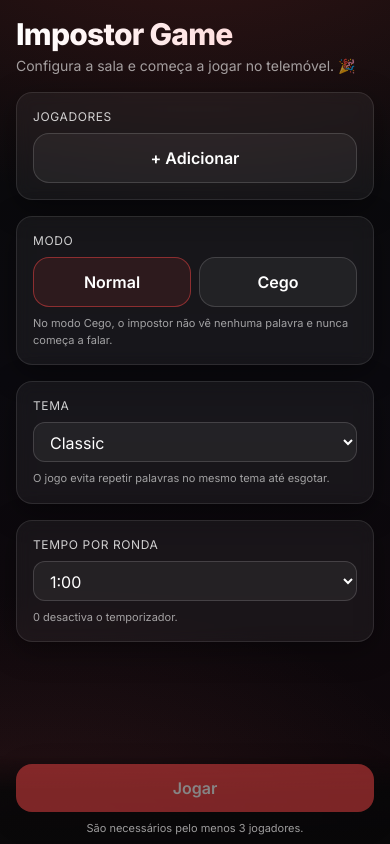
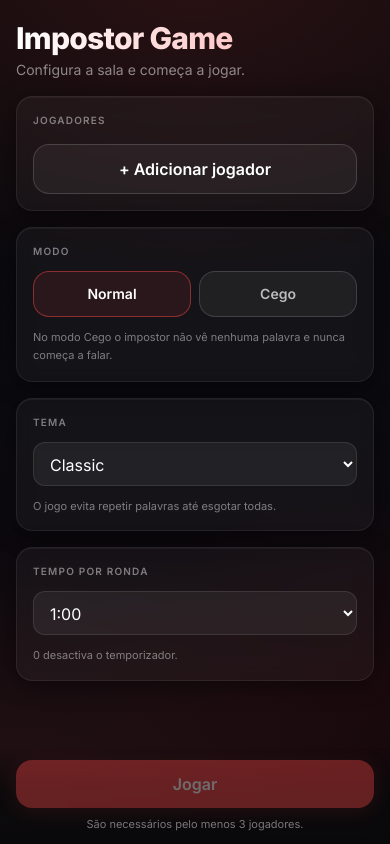
Before and after one commit to pedromgsantos/impostor-game, a React (Vite) app: page / in a window 390 px wide. Built offline with nearby package versions, Linux system fonts and the light colour scheme.

Commit message:
organization + error fixing

```diff
--- a/src/App.tsx
+++ b/src/App.tsx
@@ -1,19 +1,47 @@
-import { useGameStore } from "./store/game"; // troca para "@/store/game" se usares alias
+import { useRef } from "react";
+import { AnimatePresence, motion } from "framer-motion";
+import { useGameStore } from "./store/game";
 import Setup from "./views/Setup";
 import Assign from "./views/Assign";
 import Round from "./views/Round";
 import Vote from "./views/Vote";
 import Result from "./views/Result";
 
+const PHASE_ORDER = ["setup", "assign", "round", "vote", "result"] as const;
+
+const variants = {
+  initial: (dir: number) => ({ opacity: 0, x: dir * 28, scale: 0.99 }),
+  animate: { opacity: 1, x: 0, scale: 1 },
+  exit:    (dir: number) => ({ opacity: 0, x: dir * -18, scale: 0.99 }),
+};
+
 export default function App() {
-  const phase = useGameStore((s) => s.ui.phase);
+  const phase   = useGameStore((s) => s.ui.phase);
+  const prevRef = useRef(phase);
+
+  const prevIdx  = PHASE_ORDER.indexOf(prevRef.current);
+  const phaseIdx = PHASE_ORDER.indexOf(phase);
+  const dir      = phaseIdx >= prevIdx ? 1 : -1;
+  prevRef.current = phase;
+
   return (
-    <>
-      {phase === "setup"  && <Setup />}
-      {phase === "assign" && <Assign />}
-      {phase === "round"  && <Round />}
-      {phase === "vote"   && <Vote />}
-      {phase === "result" && <Result />}
-    </>
+    <AnimatePresence mode="wait" custom={dir}>
+      <motion.div
+        key={phase}
+        custom={dir}
+        variants={variants}
+        initial="initial"
+        animate="animate"
+        exit="exit"
+        transition={{ duration: 0.22, ease: [0.25, 0.46, 0.45, 0.94] }}
+        style={{ minHeight: "100%" }}
+      >
+        {phase === "setup"  && <Setup />}
+        {phase === "assign" && <Assign />}
+        {phase === "round"  && <Round />}
+        {phase === "vote"   && <Vote />}
+        {phase === "result" && <Result />}
+      </motion.div>
+    </AnimatePresence>
   );
 }
--- a/src/index.css
+++ b/src/index.css
@@ -9,13 +9,14 @@
 @layer base {
   :root { color-scheme: dark; }
   html, body, #root { height: 100%; }
+  * { -webkit-tap-highlight-color: transparent; }
   body {
     @apply text-white antialiased;
-    /* fundo escuro com glow avermelhado discreto */
     background:
-      radial-gradient(900px 480px at 50% -10%, rgba(239,68,68,.18), transparent 60%),
-      radial-gradient(700px 420px at 10% 100%, rgba(248,113,113,.10), transparent 60%),
-      linear-gradient(180deg, #0a0a0b 0%, #0b0a0f 45%, #10070a 100%);
+      radial-gradient(800px 500px at 50% -5%,  rgba(239,68,68,.15), transparent 65%),
+      radial-gradient(600px 400px at 5%  95%,  rgba(248,113,113,.09), transparent 65%),
+      radial-gradient(500px 300px at 95% 80%,  rgba(185,28,28,.07),  transparent 60%),
+      linear-gradient(180deg, #09090b 0%, #0b0a0f 50%, #10070a 100%);
   }
 }
 
@@ -28,7 +29,6 @@
 
 /* ============ TOKENS DE UI ============ */
 @layer components {
-  /* container base para cada ecrã */
   .app-container {
     @apply min-h-screen flex flex-col;
     padding-top: env(safe-area-inset-top);
@@ -37,54 +37,85 @@
     padding-right: env(safe-area-inset-right);
   }
 
-  /* wrapper responsivo centrado para conteúdo principal (mobile-first) */
   .screen {
     @apply w-full px-4;
-    max-width: 420px;        /* ótimo para telemóvel */
+    max-width: 440px;
     margin-left: auto;
     margin-right: auto;
   }
 
   .app-title {
     @apply text-3xl sm:text-4xl font-extrabold tracking-tight;
-    background: linear-gradient(90deg, #fff 0%, #fecaca 100%);
+    background: linear-gradient(90deg, #fff 0%, #fca5a5 100%);
     -webkit-background-clip: text;
     background-clip: text;
     color: transparent;
   }
 
   .card {
-    @apply rounded-2xl border border-white/10 bg-white/5 backdrop-blur shadow-[0_8px_30px_rgba(0,0,0,.35)];
+    @apply rounded-2xl border border-white/[0.07] bg-white/[0.04] backdrop-blur-sm;
+    box-shadow: 0 4px 24px rgba(0,0,0,.45), inset 0 1px 0 rgba(255,255,255,.05);
   }
 
   /* Botões base */
   .btn, .btn-primary, .btn-secondary, .btn-ghost {
-    @apply inline-flex items-center justify-center rounded-2xl px-4 py-3 font-semibold transition active:scale-[0.99];
+    @apply inline-flex items-center justify-center rounded-2xl px-4 py-3 font-semibold;
+    transition: background-color 0.15s ease, transform 0.1s ease, box-shadow 0.15s ease, opacity 0.15s ease;
   }
-  .btn-primary { @apply bg-brand hover:bg-brand-600 text-white shadow-[0_8px_30px_rgba(0,0,0,.35)] disabled:opacity-50 disabled:cursor-not-allowed; }
-  .btn-secondary { @apply border border-white/15 bg-white/5 hover:bg-white/10 text-white; }
+  .btn:active:not(:disabled), .btn-primary:active:not(:disabled),
+  .btn-secondary:active:not(:disabled), .btn-ghost:active:not(:disabled) {
+    transform: scale(0.97);
+  }
+
+  .btn-primary {
+    @apply bg-brand text-white disabled:opacity-40 disabled:cursor-not-allowed;
+    box-shadow: 0 4px 20px rgba(239,68,68,.30), 0 2px 8px rgba(0,0,0,.30);
+  }
+  .btn-primary:hover:not(:disabled) {
+    @apply bg-brand-600;
+    box-shadow: 0 6px 28px rgba(239,68,68,.45), 0 2px 10px rgba(0,0,0,.35);
+  }
+
+  .btn-secondary {
+    @apply border border-white/15 bg-white/5 hover:bg-white/10 text-white;
+  }
   .btn-ghost { @apply text-white/80 hover:text-white hover:bg-white/5; }
 
   .input, .select {
-    @apply w-full rounded-xl border border-white/15 bg-white/5 px-3 py-2 text-white placeholder-white/40 outline-none focus:ring-2 focus:ring-brand/40;
+    @apply w-full rounded-xl border border-white/10 bg-white/[0.06] px-3 py-2.5 text-white placeholder-white/30 outline-none;
+    transition: border-color 0.15s ease, box-shadow 0.15s ease;
+  }
+  .input:focus, .select:focus {
+    @apply border-brand/40;
+    box-shadow: 0 0 0 3px rgba(239,68,68,.15);
   }
 
-  .icon-btn { @apply rounded-xl border border-white/15 bg-white/5 hover:bg-white/10 px-3 py-2; }
+  .icon-btn {
+    @apply rounded-xl border border-white/10 bg-white/5 hover:bg-white/10 px-3 py-2;
+    transition: background-color 0.15s ease;
+  }
 
-  .section-title { @apply text-xs tracking-wider uppercase opacity-80 mb-2; }
+  .section-title {
+    @apply text-[10px] font-semibold tracking-[0.12em] uppercase text-white/45 mb-3;
+  }
 
-  /* Barra fixa inferior centrada */
+  /* Barra fixa inferior */
   .bottom-bar {
     @apply fixed inset-x-0 bottom-0 z-40 flex justify-center;
-    background: linear-gradient(180deg, rgba(0,0,0,0) 0%, rgba(8,8,9,0.85) 40%, rgba(8,8,9,0.95) 100%);
-    backdrop-filter: blur(8px);
-    padding-top: 8px;
-    padding-bottom: calc(env(safe-area-inset-bottom) + 8px);
+    background: linear-gradient(180deg, rgba(0,0,0,0) 0%, rgba(9,9,11,0.88) 45%, rgba(9,9,11,0.97) 100%);
+    backdrop-filter: blur(12px);
+    padding-top: 12px;
+    padding-bottom: calc(env(safe-area-inset-bottom) + 12px);
   }
   .bottom-inner {
     @apply w-full;
-    max-width: 420px;
+    max-width: 440px;
     padding-left: 16px;
     padding-right: 16px;
   }
+
+  /* Badge de fase (header pill) */
+  .phase-badge {
+    @apply inline-flex items-center gap-2 rounded-full border border-white/10 bg-white/[0.06] px-3 py-1 text-xs;
+  }
 }
--- a/src/views/Round.tsx
+++ b/src/views/Round.tsx
@@ -3,14 +3,12 @@ import { useEffect, useMemo, useRef, useState } from "react";
 import { motion, AnimatePresence } from "framer-motion";
 import { useGameStore } from "@/store/game";
 
-// formata segundos em mm:ss
 function formatTime(total: number) {
   const m = Math.floor(total / 60).toString().padStart(2, "0");
   const s = Math.floor(total % 60).toString().padStart(2, "0");
   return `${m}:${s}`;
 }
 
-// ecrã da ronda (temporizador + botão para votar)
 export default function Round() {
   const toPhase        = useGameStore((s) => s.toPhase);
   const timerSetting   = useGameStore((s) => s.room.timerSec);
@@ -24,33 +22,25 @@ export default function Round() {
 
   const [seconds, setSeconds] = useState<number>(() => Math.max(0, timerSetting));
   const [running, setRunning] = useState<boolean>(timerSetting > 0);
-  const [ding, setDing] = useState(false);
+  const [ding, setDing]       = useState(false);
 
-  const intervalRef = useRef<number | null>(null);
-  const vibratedRef = useRef(false);
+  const intervalRef  = useRef<number | null>(null);
+  const vibratedRef  = useRef(false);
 
-  const hasTimer = seconds >= 0 && timerSetting > 0;
+  const hasTimer = timerSetting > 0;
+  const isLow    = hasTimer && seconds > 0 && seconds <= 10;
+  const isDone   = hasTimer && seconds === 0;
 
-  // vibração simples para feedback
   const vibrate = (ms = 20) => {
-    try {
-      navigator.vibrate?.(ms);
-    } catch {
-      // ignore
-    }
+    try { navigator.vibrate?.(ms); } catch { /* ignore */ }
   };
 
-  // guarda: se algo estiver errado com jogadores, volta ao setup
   useEffect(() => {
-    if (!players || players.length < 3) {
-      toPhase("setup");
-    }
+    if (!players || players.length < 3) toPhase("setup");
   }, [players, toPhase]);
 
-  // efeito principal do temporizador
   useEffect(() => {
     if (!hasTimer || !running) return;
-
     intervalRef.current = window.setInterval(() => {
       setSeconds((prev) => {
         if (prev <= 0) return 0;
@@ -59,19 +49,17 @@ export default function Round() {
           vibrate(40);
           vibratedRef.current = true;
           setDing(true);
-          window.setTimeout(() => setDing(false), 1500);
+          window.setTimeout(() => setDing(false), 2000);
         }
         return next;
       });
     }, 1000);
-
     return () => {
       if (intervalRef.current) window.clearInterval(intervalRef.current);
       intervalRef.current = null;
     };
   }, [running, hasTimer]);
 
-  // quando o valor de configuração muda, reinicia o temporizador
   useEffect(() => {
     setSeconds(Math.max(0, timerSetting));
     setRunning(timerSetting > 0);
@@ -81,22 +69,31 @@ export default function Round() {
 
   const timeStr = useMemo(() => formatTime(seconds), [seconds]);
 
+  const timerColor = isDone
+    ? "text-white/30"
+    : isLow
+    ? "text-rose-400"
+    : !running
+    ? "text-white/40"
+    : "text-white";
+
+  const timerGlow = isLow && running && !isDone
+    ? "drop-shadow-[0_0_20px_rgba(239,68,68,.55)]"
+    : "";
+
   return (
     <div className="app-container">
-      {/* cabeçalho da ronda */}
       <header className="screen pt-2 text-center px-4">
-        <p className="text-xs opacity-70">Fase</p>
+        <p className="text-xs text-white/50">Fase</p>
         <h1 className="text-xl font-semibold tracking-tight">Ronda</h1>
 
-        <div className="mt-2 inline-flex items-center gap-2 rounded-full border border-white/10 bg-white/5 px-3 py-1 text-xs">
-          <span className="opacity-75">Começa:</span>
+        <div className="phase-badge mt-2">
+          <span className="text-white/60">Começa:</span>
           <span className="font-semibold text-brand">{firstPlayerName}</span>
         </div>
       </header>
 
-      {/* corpo com nome, temporizador e controlos */}
       <main className="screen flex-1 px-4 pb-28 flex flex-col">
-        {/* nome em destaque no topo */}
         <motion.div
           initial={{ opacity: 0, y: -6 }}
           animate={{ opacity: 1, y: 0 }}
@@ -106,40 +103,42 @@ export default function Round() {
           <div className="font-extrabold tracking-tight text-[clamp(24px,8vw,48px)]">
             {firstPlayerName}
           </div>
+          <p className="mt-1 text-xs text-white/40">começa a falar</p>
         </motion.div>
 
-        {/* espaçador para empurrar o relógio para o meio */}
         <div className="flex-1" />
 
-        {/* temporizador centrado */}
+        {/* temporizador */}
         <div className="relative w-full select-none">
           <motion.div
             key={timeStr}
-            initial={{ scale: 0.985, opacity: 0.9 }}
-            animate={{ scale: 1, opacity: 1 }}
-            transition={{ type: "spring", stiffness: 250, damping: 22 }}
+            initial={{ scale: 0.97, opacity: 0.7 }}
+            animate={{ scale: 1,    opacity: 1 }}
+            transition={{ type: "spring", stiffness: 300, damping: 24 }}
             aria-live="polite"
             aria-atomic
-            onClick={() => hasTimer && setRunning((r) => !r)}
-            className="cursor-default mx-auto w-fit text-center"
+            onClick={() => hasTimer && !isDone && setRunning((r) => !r)}
+            className={`cursor-default mx-auto w-fit text-center transition-colors duration-300 ${timerColor} ${timerGlow}`}
           >
             <div className="leading-[0.9] font-black tabular-nums text-[clamp(72px,26vw,168px)]">
               {hasTimer ? timeStr : "--:--"}
             </div>
-            {hasTimer && (
-              <p className="mt-3 text-xs opacity-60">
-                Toque para pausar/retomar
+
+            {hasTimer && !isDone && (
+              <p className="mt-3 text-xs text-white/40">
+                {running ? "Toque para pausar" : "Toque para retomar"}
               </p>
             )}
           </motion.div>
 
+          {/* notificação de tempo esgotado */}
           <AnimatePresence>
             {ding && (
               <motion.div
-                initial={{ y: -8, opacity: 0 }}
-                animate={{ y: 0, opacity: 1 }}
-                exit={{ y: -8, opacity: 0 }}
-                className="absolute -top-6 left-1/2 -translate-x-1/2 text-[11px] px-2 py-1 rounded-full bg-white/10 border border-white/15"
+                initial={{ y: -10, opacity: 0, scale: 0.9 }}
+                animate={{ y: 0,   opacity: 1, scale: 1 }}
+                exit={{ y: -10,    opacity: 0, scale: 0.9 }}
+                className="absolute -top-8 left-1/2 -translate-x-1/2 whitespace-nowrap text-xs px-3 py-1.5 rounded-full bg-rose-500/20 border border-rose-500/40 text-rose-300"
               >
                 Tempo esgotado
               </motion.div>
@@ -147,34 +146,27 @@ export default function Round() {
           </AnimatePresence>
         </div>
 
-        {/* espaçador entre relógio e controlos inferiores */}
         <div className="flex-1" />
 
-        {/* controlos de pausa/retoma + nota */}
-        <div className="mt-2 mb-4 flex flex-col items-center">
-          {hasTimer && (
+        <div className="mb-4 flex flex-col items-center gap-3">
+          {hasTimer && !isDone && (
             <button
-              className="px-5 py-2 rounded-2xl border border-white/15 bg-white/5 backdrop-blur hover:bg-white/10 active:scale-[0.98] transition text-sm"
+              className="px-5 py-2 rounded-2xl border border-white/12 bg-white/5 hover:bg-white/10 active:scale-[0.97] transition text-sm text-white/80"
               onClick={() => setRunning((r) => !r)}
               aria-pressed={running}
             >
               {running ? "Pausar" : "Retomar"}
             </button>
           )}
-          <p className="mt-4 text-[11px] opacity-60 text-center max-w-xs">
-            O temporizador não avança automaticamente a fase. Usa o botão
-            abaixo quando a discussão terminar.
+          <p className="text-[11px] text-white/40 text-center max-w-xs">
+            O temporizador não avança automaticamente. Usa o botão abaixo quando a discussão terminar.
           </p>
         </div>
       </main>
 
-      {/* bottom bar com botão de votar */}
       <div className="bottom-bar">
         <div className="bottom-inner">
-          <button
-            className="btn-primary w-full"
-            onClick={() => toPhase("vote")}
-          >
+          <button className="btn-primary w-full" onClick={() => toPhase("vote")}>
             Votar
           </button>
         </div>
--- a/src/views/Setup.tsx
+++ b/src/views/Setup.tsx
@@ -1,37 +1,40 @@
 import { useMemo } from "react";
+import { motion, AnimatePresence } from "framer-motion";
 import { useGameStore } from "@/store/game";
 
 const TIMER_STEPS = [0, 30, 60, 90, 120, 150, 180, 210, 240] as const;
 
-// formata o tempo do temporizador
 function labelTime(s: number) {
   if (s === 0) return "Sem temporizador";
-  const m = Math.floor(s / 60).toString();
+  const m   = Math.floor(s / 60).toString();
   const sec = (s % 60).toString().padStart(2, "0");
   return `${m}:${sec}`;
 }
 
-// ecrã de configuração
+const sectionVariants = {
+  hidden:  { opacity: 0, y: 14 },
+  visible: (i: number) => ({
+    opacity: 1, y: 0,
+    transition: { delay: i * 0.07, duration: 0.3, ease: "easeOut" as const },
+  }),
+};
+
 export default function Setup() {
-  const room = useGameStore((s) => s.room);
-  const setRoom = useGameStore((s) => s.setRoom);
+  const room      = useGameStore((s) => s.room);
+  const setRoom   = useGameStore((s) => s.setRoom);
   const startGame = useGameStore((s) => s.startGame);
 
   const isRoyale = room.theme === "royale";
 
-  // verifica nº de jogadores válidos
   const canPlay = useMemo(
     () => room.players.filter((p) => p.trim()).length >= 3,
     [room.players]
   );
 
-  // adiciona um jogador com nome genérico
   const onAddPlayer = () => {
-    const next = `Jogador ${room.players.length + 1}`;
-    setRoom({ players: [...room.players, next] });
+    setRoom({ players: [...room.players, `Jogador ${room.players.length + 1}`] });
   };
 
-  // remove jogador pelo índice
   const onRemove = (i: number) => {
     setRoom({ players: room.players.filter((_, j) => j !== i) });
   };
@@ -39,22 +42,45 @@ export default function Setup() {
   return (
     <div className="app-container">
       {/* cabeçalho */}
-      <header className="screen pt-4">
+      <motion.header
+        className="screen pt-5"
+        initial={{ opacity: 0, y: -10 }}
+        animate={{ opacity: 1, y: 0 }}
+        transition={{ duration: 0.3, ease: "easeOut" }}
+      >
         <h1 className="app-title">Impostor Game</h1>
-        <p className="mt-1 text-sm opacity-60">
-          Configura a sala e começa a jogar no telemóvel. 🎉
+        <p className="mt-1 text-sm text-white/50">
+          Configura a sala e começa a jogar.
         </p>
-      </header>
+      </motion.header>
 
-      {/* conteúdo */}
       <main className="screen flex-1 pb-28 pt-4 space-y-4">
-        {/* bloco jogadores */}
-        <section className="card p-4">
+        {/* jogadores */}
+        <motion.section
+          className="card p-4"
+          custom={0}
+          variants={sectionVariants}
+          initial="hidden"
+          animate="visible"
+        >
           <div className="section-title">Jogadores</div>
 
           <div className="space-y-2">
+            <AnimatePresence initial={false}>
               {room.players.map((p, i) => (
-              <div key={i} className="flex items-center gap-2">
+                <motion.div
+                  key={i}
+                  layout
+                  initial={{ opacity: 0, height: 0, marginBottom: 0 }}
+                  animate={{ opacity: 1, height: "auto", marginBottom: 8 }}
+                  exit={{ opacity: 0, height: 0, marginBottom: 0 }}
+                  transition={{ duration: 0.2, ease: "easeOut" }}
+                  className="flex items-center gap-2 overflow-hidden"
+                >
+                  {/* avatar inicial */}
+                  <div className="grid place-items-center w-9 h-9 shrink-0 rounded-full bg-white/8 border border-white/10 text-sm font-bold text-white/70">
+                    {p?.[0]?.toUpperCase() ?? (i + 1)}
+                  </div>
                   <input
                     className="input flex-1"
                     value={p}
@@ -66,74 +92,72 @@ export default function Setup() {
                       setRoom({ players: arr });
                     }}
                   />
-
                   <button
-                  className="icon-btn"
+                    className="icon-btn shrink-0 text-white/50 hover:text-white/80"
                     aria-label={`Remover ${p || `Jogador ${i + 1}`}`}
                     onClick={() => onRemove(i)}
                   >
                     ✕
                   </button>
-              </div>
+                </motion.div>
               ))}
+            </AnimatePresence>
 
-            <button className="btn-secondary w-full" onClick={onAddPlayer}>
-              + Adicionar
+            <button className="btn-secondary w-full mt-1" onClick={onAddPlayer}>
+              + Adicionar jogador
             </button>
           </div>
-        </section>
+        </motion.section>
 
         {/* modo e tema */}
-        <section className="grid grid-cols-1 sm:grid-cols-2 gap-4">
-          {/* modo de jogo */}
+        <motion.section
+          className="grid grid-cols-1 sm:grid-cols-2 gap-4"
+          custom={1}
+          variants={sectionVariants}
+          initial="hidden"
+          animate="visible"
+        >
+          {/* modo */}
           <div className="card p-4">
             <div className="section-title">Modo</div>
 
             <div className="grid grid-cols-2 gap-2">
+              {(["normal", "cego"] as const).map((m) => {
+                const active = room.mode === m;
+                return (
                   <button
-                className={`btn w-full ${
-                  room.mode === "normal"
-                    ? "border border-brand/50 bg-brand/10"
-                    : "btn-secondary"
+                    key={m}
+                    className={`btn w-full text-sm capitalize ${
+                      active
+                        ? "border border-brand/50 bg-brand/10 text-white"
+                        : "btn-secondary text-white/70"
                     }`}
-                aria-pressed={room.mode === "normal"}
-                disabled={isRoyale}
-                aria-disabled={isRoyale}
+                    aria-pressed={active}
+                    disabled={isRoyale && m === "normal"}
+                    aria-disabled={isRoyale && m === "normal"}
                     onClick={() => {
-                  // tema royale não suporta modo normal
-                  if (isRoyale) return;
-                  setRoom({ mode: "normal" });
+                      if (isRoyale && m === "normal") return;
+                      setRoom({ mode: m });
                     }}
                   >
-                Normal
+                    {m.charAt(0).toUpperCase() + m.slice(1)}
                   </button>
-
-              <button
-                className={`btn w-full ${
-                  room.mode === "cego"
-                    ? "border border-brand/50 bg-brand/10"
-                    : "btn-secondary"
-                }`}
-                aria-pressed={room.mode === "cego"}
-                onClick={() => setRoom({ mode: "cego" })}
-              >
-                Cego
-              </button>
+                );
+              })}
             </div>
 
-            <p className="mt-2 text-[11px] opacity-60">
-              No modo Cego, o impostor não vê nenhuma palavra e nunca começa a
-              falar.
+            <p className="mt-3 text-[11px] text-white/45 leading-relaxed">
+              No modo Cego o impostor não vê nenhuma palavra e nunca começa a falar.
             </p>
 
             {isRoyale && (
-              <p className="mt-1 text-[11px] text-amber-300/90">
+              <p className="mt-1.5 text-[11px] text-amber-300/80">
                 O tema Royale só funciona em modo Cego.
               </p>
             )}
           </div>
 
-          {/* seleção de tema */}
+          {/* tema */}
           <div className="card p-4">
             <div className="section-title">Tema</div>
 
@@ -142,52 +166,50 @@ export default function Setup() {
               value={room.theme}
               onChange={(e) => {
                 const value = e.target.value;
-
-                if (value === "royale") {
-                  // ao escolher Royale, forçamos logo modo Cego
-                  setRoom({ theme: "royale", mode: "cego" });
-                } else {
-                  setRoom({ theme: value });
-                }
+                setRoom(value === "royale"
+                  ? { theme: "royale", mode: "cego" }
+                  : { theme: value }
+                );
               }}
             >
               <option value="classic">Classic</option>
               <option value="celebrities">Celebrities</option>
+              <option value="food">Food</option>
               <option value="royale">Royale Heheheha</option>
-              <option value="food">Food</option>
             </select>
 
-            <p className="mt-2 text-[11px] opacity-60">
-              O jogo evita repetir palavras no mesmo tema até esgotar.
+            <p className="mt-3 text-[11px] text-white/45">
+              O jogo evita repetir palavras até esgotar todas.
             </p>
           </div>
-        </section>
+        </motion.section>
 
         {/* temporizador */}
-        <section className="card p-4">
+        <motion.section
+          className="card p-4"
+          custom={2}
+          variants={sectionVariants}
+          initial="hidden"
+          animate="visible"
+        >
           <div className="section-title">Tempo por ronda</div>
 
-          <div className="flex items-center gap-2">
           <select
             className="select"
             value={room.timerSec}
             onChange={(e) => setRoom({ timerSec: Number(e.target.value) })}
           >
             {TIMER_STEPS.map((s) => (
-                <option key={s} value={s}>
-                  {labelTime(s)}
-                </option>
+              <option key={s} value={s}>{labelTime(s)}</option>
             ))}
           </select>
-          </div>
 
-          <p className="mt-2 text-[11px] opacity-60">
+          <p className="mt-3 text-[11px] text-white/45">
             0 desactiva o temporizador.
           </p>
-        </section>
+        </motion.section>
       </main>
 
-      {/* botão jogar */}
       <div className="bottom-bar">
         <div className="bottom-inner">
           <button
@@ -199,11 +221,18 @@ export default function Setup() {
             Jogar
           </button>
 
+          <AnimatePresence>
             {!canPlay && (
-            <p className="mt-2 text-center text-[11px] opacity-60">
+              <motion.p
+                initial={{ opacity: 0, height: 0 }}
+                animate={{ opacity: 1, height: "auto" }}
+                exit={{ opacity: 0, height: 0 }}
+                className="mt-2 text-center text-[11px] text-white/45 overflow-hidden"
+              >
                 São necessários pelo menos 3 jogadores.
-            </p>
+              </motion.p>
             )}
+          </AnimatePresence>
         </div>
       </div>
     </div>
```
Also changed, not shown: src/views/Result.tsx (+69 -69 lines), src/views/Vote.tsx (+42 -75 lines). Lines whose indentation alone changed are shown as unchanged.
